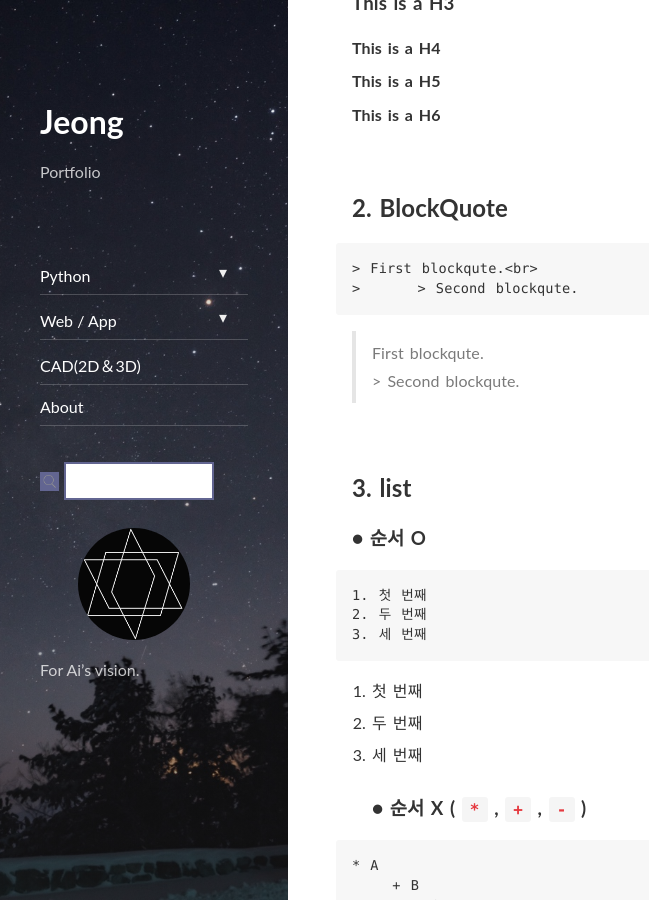
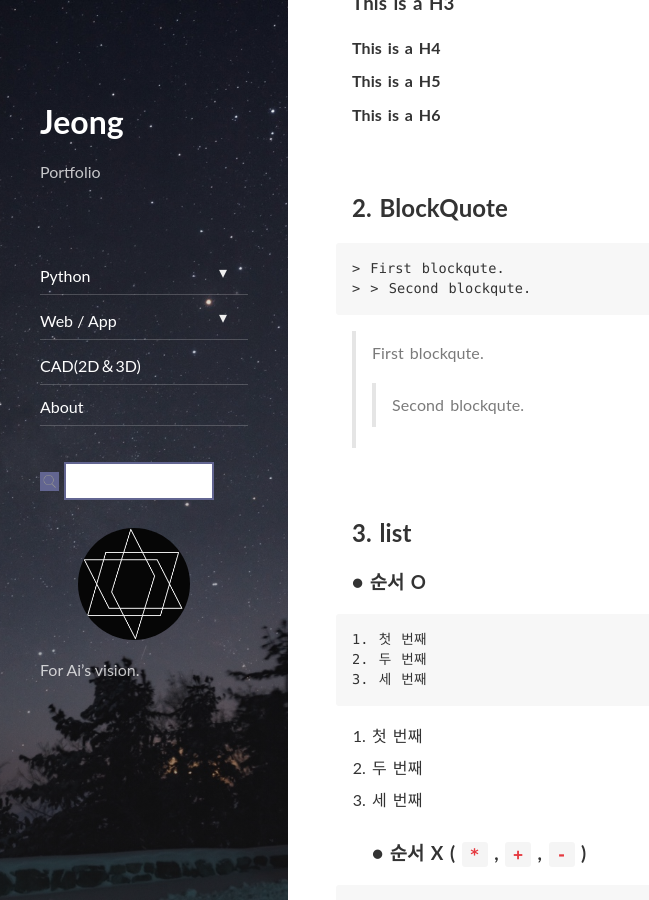
Before and after one commit to JeongJaeyoung0/JeongJaeyoung0.github.io, a Jekyll site: the page built from _posts/2021-08-02-WM-markdownguide.md, in a window 1280 px wide and 900 px high, scrolled down 677 px. Shown: the whole window, without its empty margins (0-649 px from the left). Built offline with Jekyll 4.4.1, drawn with Linux system fonts in a browser that asks for light colours; nearby versions of some CDN libraries; comment, search, counter and statistics services are not loaded.

Commit message:
210803-11

````diff
--- a/_posts/2021-08-02-WM-markdownguide.md
+++ b/_posts/2021-08-02-WM-markdownguide.md
@@ -31,11 +31,11 @@ comments: true
 
 ## 2. BlockQuote
 ```
-> First blockqute.<br>
->	> Second blockqute.
+> First blockqute.
+> > Second blockqute.
 ```
-> First blockqute.<br>
->	> Second blockqute.
+> First blockqute.
+> > Second blockqute.
 
 <br>
 
@@ -51,9 +51,9 @@ comments: true
 3. 세 번째
 ### ● 순서 X ( `*` , `+` , `-` )
   <pre><code>* A
-    + B
-      - C
-        * D</code></pre>
+  + B
+    - C
+      * D</code></pre>
 
 * A
   + B
````
